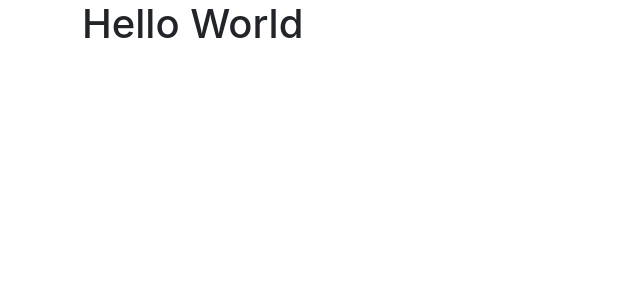
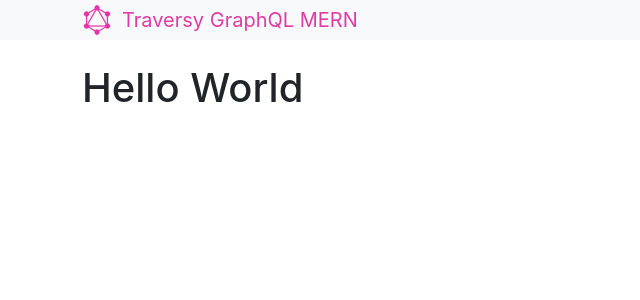
Before and after one commit to joeribreedveld/traversy-graphql-mern, a React (Create React App) app in the folder client/: page / in a window 1280 px wide. Shown: the top 300 px of the page, without its empty margins (0-640 px from the left). Built offline with nearby package versions, Linux system fonts and the light colour scheme.

Commit message:
feat(header): make header component with logo and title

```diff
--- a/client/src/App.js
+++ b/client/src/App.js
@@ -1,8 +1,13 @@
+import Header from "./components/Header";
+
 function App() {
   return (
-    <div className="container">
-      <h1>Hello World</h1>
-    </div>
+    <>
+      <Header />
+      <div className="container">
+        <h1>Hello World</h1>
+      </div>
+    </>
   );
 }
 
--- /dev/null
+++ b/client/src/components/Header.jsx
@@ -0,0 +1,20 @@
+import logo from "./assets/logo.png";
+
+const Header = () => {
+  return (
+    <>
+      <nav className="navbar bg-light mb-4 p-0">
+        <div className="container">
+          <a className="navbar-brand" href="/">
+            <div className="d-flex">
+              <img src={logo} alt="logo" className="mr-2" />
+              <div>Traversy GraphQL MERN</div>
+            </div>
+          </a>
+        </div>
+      </nav>
+    </>
+  );
+};
+
+export default Header;
```
